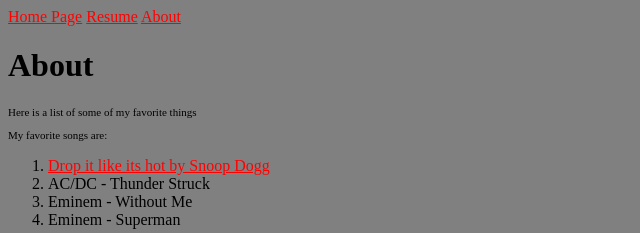
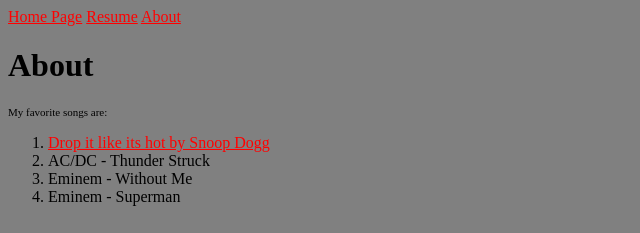
Before and after one commit to mrb1shop/mrb1shop.github.io, a plain HTML site: page about.html in a window 1280 px wide. Shown: the top 233 px of the page, without its empty margins (0-640 px from the left). Drawn offline with Linux system fonts and the light colour scheme; a script that the page names is missing.

Commit message:
Update about.html

```diff
--- a/about.html
+++ b/about.html
@@ -12,8 +12,6 @@
         <a href=resume.html>Resume</a>
         <a href=about.html>About</a>
         <h1>About</h1>
-        <p>
-        Here is a list of some of my favorite things
         <p>My favorite songs are: </p>
 	<ol>
           <li><a href="https://www.youtube.com/watch?v=GtUVQei3nX4&ab_channel=SnoopDoggVEVO">Drop it like its hot by Snoop Dogg </a></li>
```
